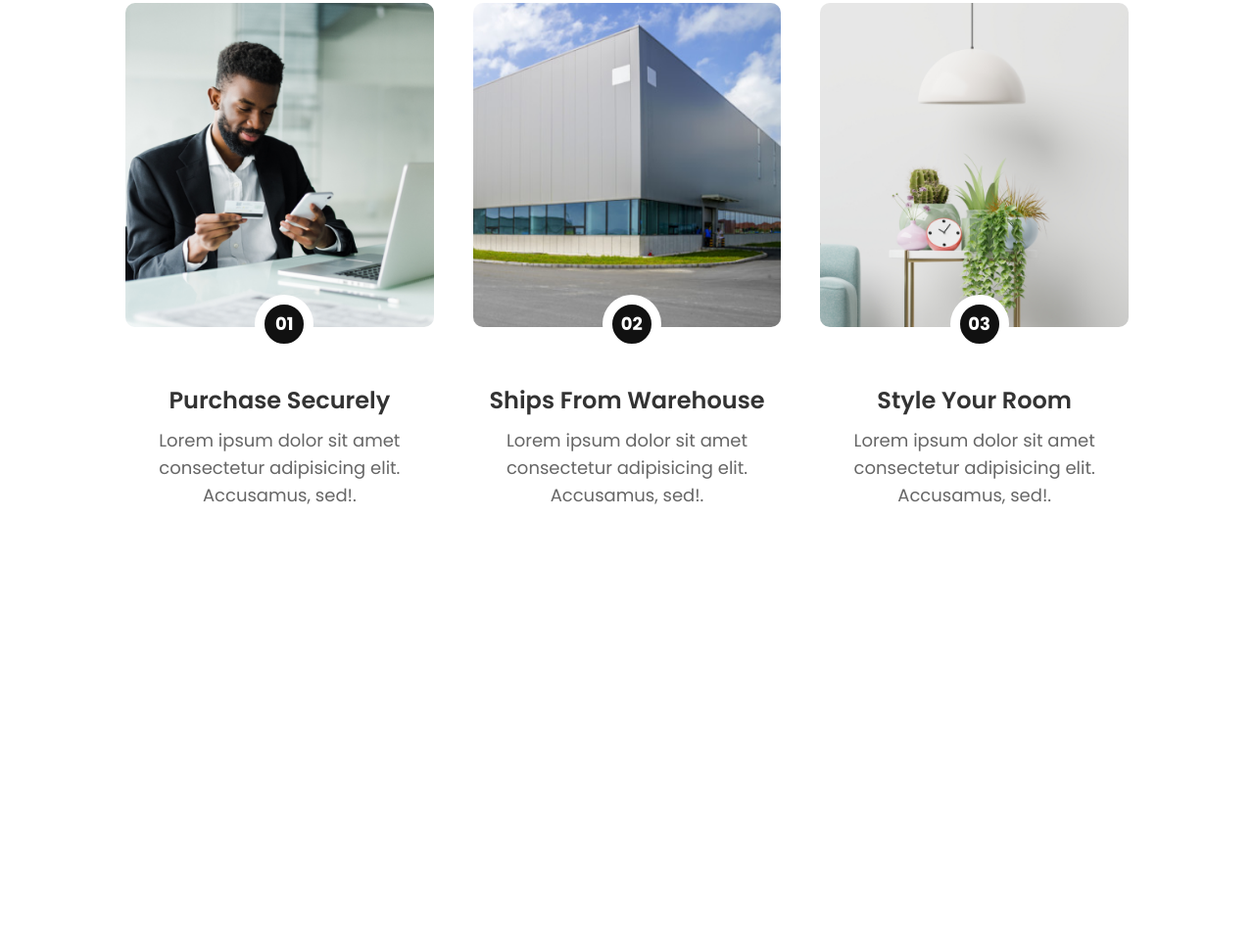
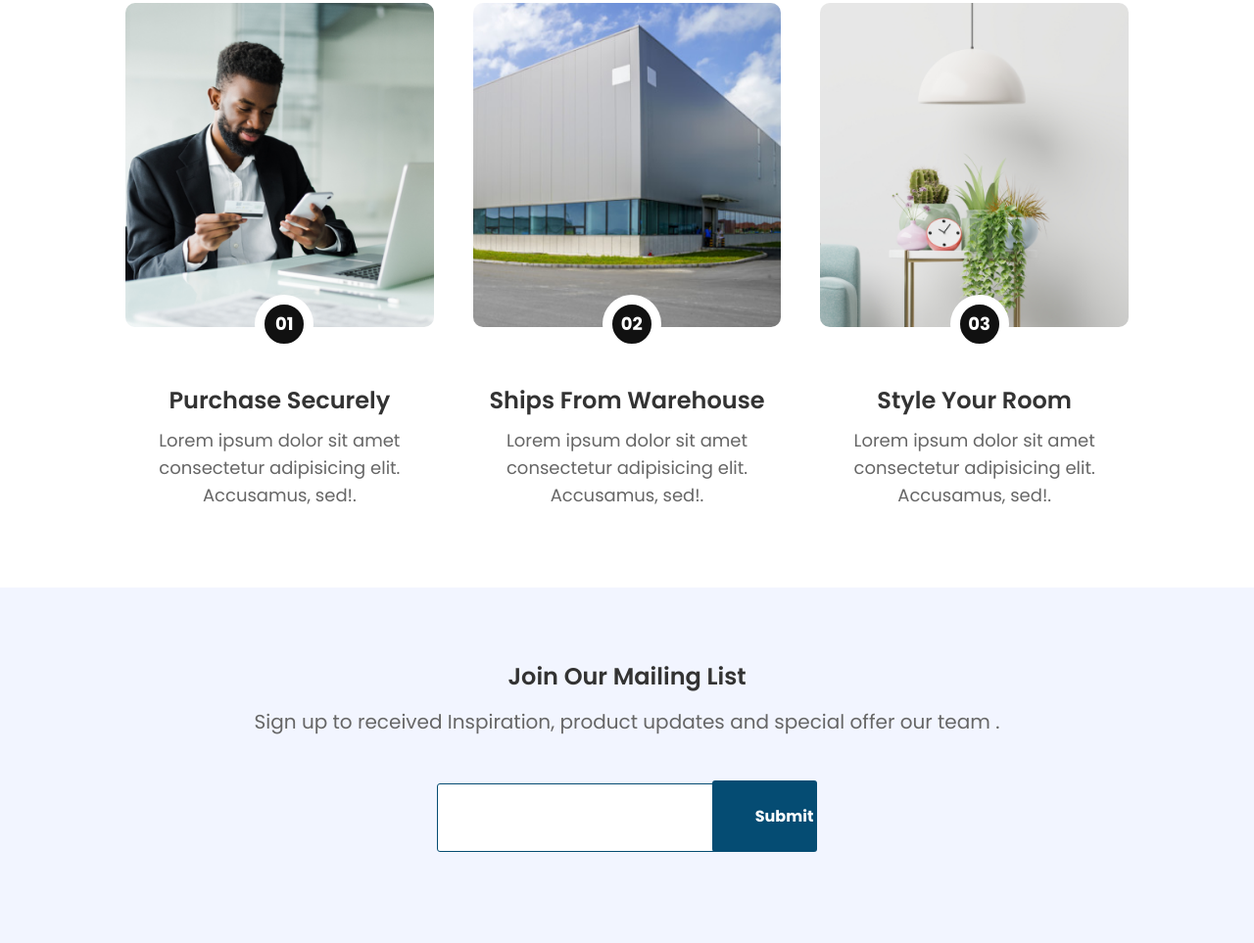
Before and after one commit to rasedprogrammer/html-css-js-project-al-mamun-channel, a plain HTML site: page furniture-landing-page/index.html in a window 1280 px wide. Shown: the part 3759-4722 px from the top of the page at 98% size. Before the commit the page ends 4359 px from the top, so only its background shows below. Drawn offline with nearby package versions, Linux system fonts and the light colour scheme.

Commit message:
[DONE] completed newsletter section

```diff
--- a/furniture-landing-page/css/style.css
+++ b/furniture-landing-page/css/style.css
@@ -304,7 +304,44 @@ p {
   font-size: 18px;
   margin-top: 5px;
 }
-
+/* Newsletter Section Style  */
+.newsletter {
+  height: 363px;
+  background: #f2f5ff;
+  display: flex;
+  justify-content: center;
+  align-items: center;
+  width: 100%;
+  margin: 0 auto;
+  text-align: center;
+  padding: 50px 0;
+}
+.form {
+  width: 70%;
+  margin: 0 auto;
+  align-items: center;
+}
+.form input {
+  display: inline-flex;
+  border-radius: 3px;
+  background: #fff;
+  padding: 24px 44px;
+  margin: 20px auto;
+  border: 1px solid #054c73;
+  width: 40%;
+  align-items: center;
+}
+.form input[type="submit"] {
+  background: #054c73;
+  color: #fff;
+  margin-left: -10px;
+  width: 15%;
+  border: none;
+  font-weight: 700;
+  font-size: 16px;
+  cursor: pointer;
+  transition: all 0.32s ease-in;
+}
 @media screen and (max-width: 576px) {
   nav {
     padding: 15px 5%;
--- a/furniture-landing-page/index.html
+++ b/furniture-landing-page/index.html
@@ -200,6 +200,21 @@
       </div>
     </section>
     <!-- How it work Section End -->
+    <!-- Newsletter Section Start -->
+    <div class="newsletter">
+      <section>
+        <h4>Join Our Mailing List</h4>
+        <p>
+          Sign up to received Inspiration, product updates and special offer our
+          team .
+        </p>
+        <div class="form">
+          <input type="email" name="email" id="email" />
+          <input type="submit" value="Submit" />
+        </div>
+      </section>
+    </div>
+    <!-- Newsletter Section End -->
 
     <script src="./js/app.js"></script>
   </body>
```
